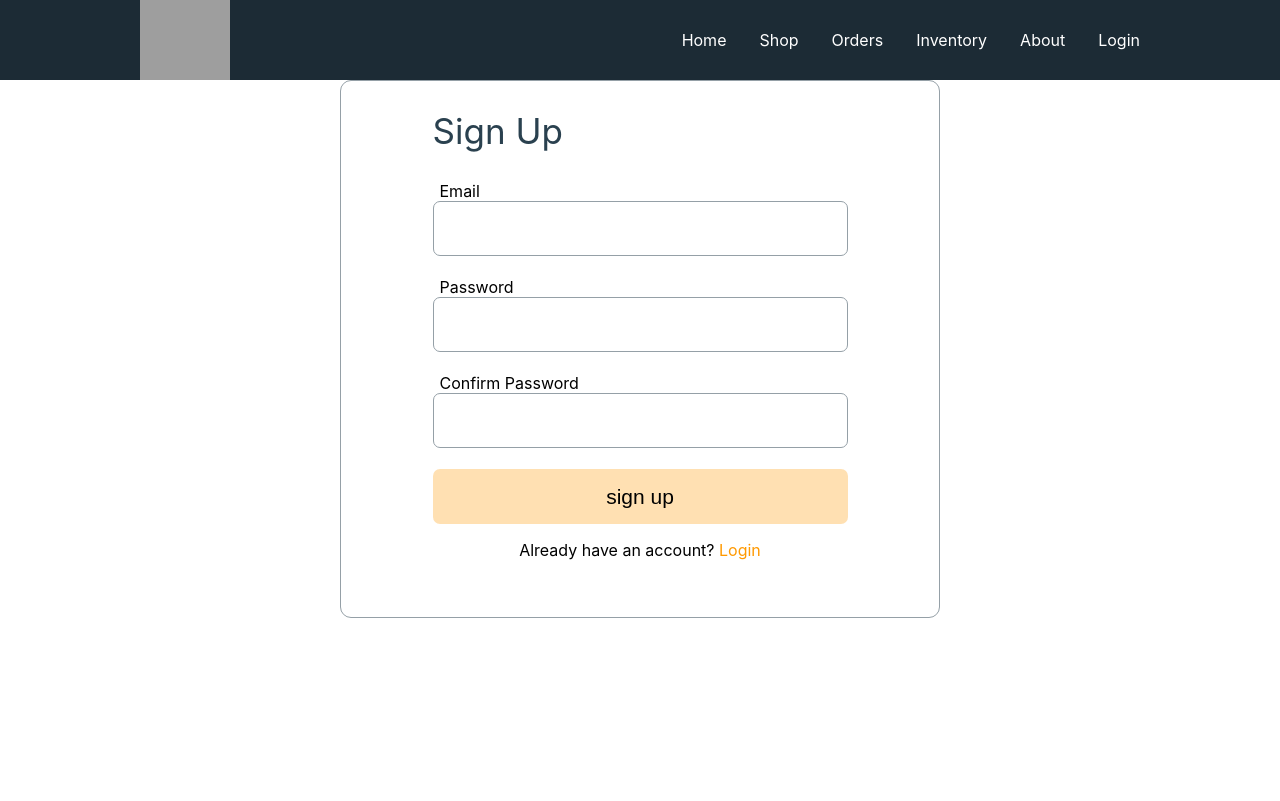
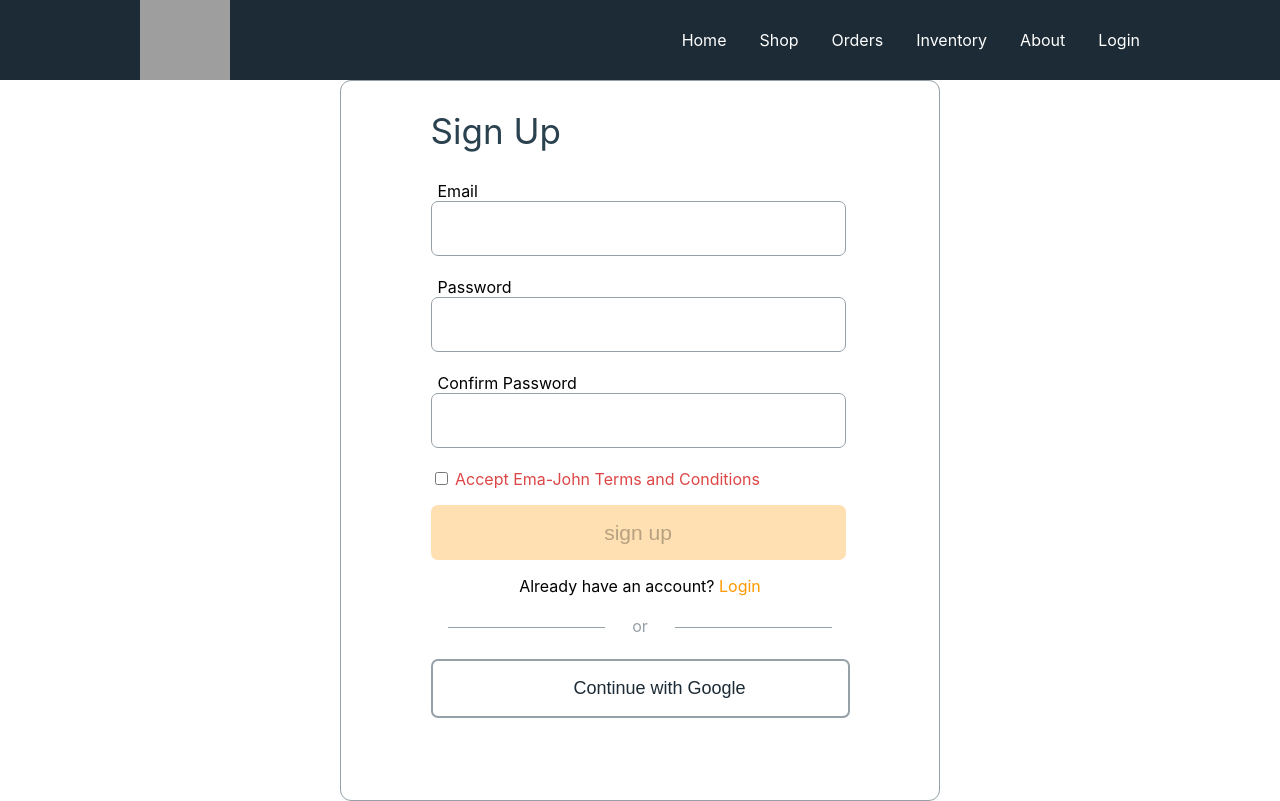
Before and after one commit to arnobtarafder/ema-john-package, a React (Create React App) app: page /signup in a window 1280 px wide. Built offline with nearby package versions, Linux system fonts and the light colour scheme; no server answers; grey boxes are pictures that could not be loaded.

Commit message:
google auth & loading style implemented

```diff
--- a/src/components/Login/Login.css
+++ b/src/components/Login/Login.css
@@ -37,6 +37,7 @@
     border: none;
     font-size: 21px;
     cursor: pointer;
+    color: #2A414F;
 }
 .form-submit:hover {
   background-color: rgba(255, 153, 0, 0.5);
--- a/src/components/Login/Login.js
+++ b/src/components/Login/Login.js
@@ -1,10 +1,11 @@
-import React, { useState } from 'react';
-import { useSignInWithEmailAndPassword } from 'react-firebase-hooks/auth';
+import React, { useEffect, useState } from 'react';
+import { useSignInWithEmailAndPassword, useSignInWithGoogle } from 'react-firebase-hooks/auth';
 import { Link, useLocation, useNavigate } from 'react-router-dom';
 import auth from '../../firebase.init';
 import './Login.css'
 
 const Login = () => {
+    const [signInWithGoogle, googleUser, googleLoading] = useSignInWithGoogle(auth);
     const [email, setEmail] = useState("")
     const [password, setPassword] = useState("")
     const navigate = useNavigate();
@@ -25,13 +26,29 @@ const Login = () => {
         setPassword(event.target.value)
     }
 
-    if(user) {
-        navigate(from, {replace: true})
-    }
+    useEffect( () => {
+        if(user || googleUser) {
+            navigate(from, {replace: true})
+        }
+    }, [user, googleUser])
 
     const handleUserLogin = (event) => {
         event.preventDefault();
         signInWithEmailAndPassword(email, password)
+    }
+
+    if (googleLoading) {
+        return <>
+            <div class="loading-container">
+                <div class="loading-span-container">
+                    <span class="one loading-span"></span>
+                    <span class="two loading-span"></span>
+                    <span class="three loading-span"></span>
+                    <span class="four loading-span"></span>
+                </div>
+
+            </div>
+        </>
     }
 
     return (
@@ -65,7 +82,9 @@ const Login = () => {
            </div>
 
             <div className='input-wrapper'>
-            <button className='google-auth'>
+            <button
+                onClick={() => signInWithGoogle()}
+                className='google-auth'>
                 <img src='https://cdn4.iconfinder.com/data/icons/new-google-logo-2015/400/new-google-favicon-32.png' alt='' />
                 <p className="my-auto"> Continue with Google </p>
             </button>
--- a/src/components/Orders/Orders.js
+++ b/src/components/Orders/Orders.js
@@ -1,14 +1,14 @@
-import React, { useState } from 'react';
-import './Orders.css'
-import { Link, useNavigate } from 'react-router-dom';
+import React from 'react';
+import { useNavigate } from 'react-router-dom';
 import useCart from '../../hooks/useCart';
 import useProducts from '../../hooks/useProducts'
 import { removeFromDb } from '../../utilities/fakedb';
 import Cart from '../Cart/Cart';
 import ReviewItem from '../ReviewItem/ReviewItem';
+import './Orders.css';
 
 const Orders = () => {
-    const [products, setProducts] = useProducts();
+    const [products] = useProducts();
     const [cart, setCart] = useCart(products);
     const navigate = useNavigate();
 
@@ -38,9 +38,7 @@ const Orders = () => {
 
                 <div className="cart-container">
                     <Cart cart = {cart}>
-                        <Link to="/shipment">
                         <button onClick={()=>navigate('/shipment')}>Proceed Shipping </button>
-                        </Link>
                     </Cart>
                 </div>
             </div>
--- a/src/components/Shipment/Shipment.js
+++ b/src/components/Shipment/Shipment.js
@@ -1,4 +1,3 @@
-import { createUserWithEmailAndPassword } from 'firebase/auth';
 import React, { useState } from 'react';
 import { useAuthState } from 'react-firebase-hooks/auth';
 import auth from '../../firebase.init';
@@ -6,10 +5,10 @@ import auth from '../../firebase.init';
 const Shipment = () => {
     const [user] = useAuthState(auth)
     const [name, setName] = useState("");
-    const [email, setEmail] = useState("");
+    const [email] = useState("");
     const [address, setAddress] = useState("");
     const [phone, setPhone] = useState("");
-    const [error, setError] = useState("");
+    const [error] = useState("");
 
     const handleNameBlur = event => {
         setName(event.target.value);
@@ -18,11 +17,6 @@ const Shipment = () => {
     const handleAddressBlur = event => {
         setAddress(event.target.value);
     }
-
-    const handleEmailBlur = event => {
-        setEmail(event.target.value);
-    }
-
 
     const handlePhoneBlur = event => {
         setPhone(event.target.value);
--- a/src/components/SignUp/SignUp.css
+++ b/src/components/SignUp/SignUp.css
@@ -0,0 +1,78 @@
+.form-submit-disabled{
+        width: 415px;
+        height: 55px;
+        background-color: rgba(255, 153, 0, 0.3);
+        border-radius: 7px;
+        border: none;
+        font-size: 21px;
+        cursor: pointer;
+}
+.text-danger{
+        color: rgb(221, 70, 70);
+}
+
+.loading-container {
+        width: 100%;
+        height: 100vh;
+        position: relative;
+        background: #f6fded;
+      }
+
+      .loading-span-container {
+        width: 100px;
+        height: 100px;
+        transform: translate(-50% -50%);
+        position: absolute;
+        top: 42%;
+        left: 45%;
+      }
+
+      .loading-span {
+        display: block;
+        position: absolute;
+        width: 40%;
+        height: 40%;
+        border-radius: 50%;
+        animation: speed 2s infinite ease-in-out;
+      }
+
+      .one {
+        background: #628b4a;
+        animation-delay: 1.5s;
+      }
+
+      .two {
+        background: #d8a14e;
+        animation-delay: 1s;
+      }
+
+      .three {
+        background: #164258;
+        animation-delay: 0.5s;
+      }
+
+      .four {
+        background: #e0bcbc;
+      }
+
+      @keyframes speed {
+        0% {
+          transform: translate(0%);
+          border-radius: 50%;
+        }
+
+        25% {
+          transform: translate(150%) scale(0.5);
+          border-radius: 0%;
+        }
+
+        50% {
+          transform: translate(150%, 150%);
+          border-radius: 50%;
+        }
+
+        75% {
+          transform: translate(0, 150%) scale(0.5);
+          border-radius: 0%;
+        }
+      }
--- a/src/components/SignUp/SignUp.js
+++ b/src/components/SignUp/SignUp.js
@@ -1,10 +1,13 @@
-import React, { useState } from 'react';
+import React, { useEffect, useState } from 'react';
+import { useCreateUserWithEmailAndPassword, useSignInWithGoogle } from 'react-firebase-hooks/auth';
 import { Link, useNavigate } from 'react-router-dom';
-import { useCreateUserWithEmailAndPassword } from 'react-firebase-hooks/auth';
 import auth from '../../firebase.init';
+import './SignUp.css';
 
 const SignUp = () => {
+    const [signInWithGoogle, googleUser, googleLoading] = useSignInWithGoogle(auth);
     const [email, setEmail] = useState("");
+    const [agree, setAgree] = useState(false);
     const [password, setPassword] = useState("");
     const [confirmPassword, setConfirmPassword] = useState("");
     const [error, setError] = useState("");
@@ -25,17 +28,33 @@ const SignUp = () => {
         setConfirmPassword(event.target.value);
     }
 
-    if(user){
-        navigate('/')
+    useEffect(() => {
+        if (user || googleUser) {
+            navigate("/home")
+        }
+    }, [user || googleUser])
+
+    if (googleLoading) {
+        return <>
+            <div class="loading-container">
+                <div class="loading-span-container">
+                    <span class="one loading-span"></span>
+                    <span class="two loading-span"></span>
+                    <span class="three loading-span"></span>
+                    <span class="four loading-span"></span>
+                </div>
+
+            </div>
+        </>
     }
 
     const handleCreateUser = (event) => {
         event.preventDefault();
-        if(password !== confirmPassword) {
+        if (password !== confirmPassword) {
             setError("Your two passwords did not match")
             return;
         }
-        if(password.length < 6) {
+        if (password.length < 6) {
             setError("Password must be 6 characters or long")
             console.log(password.length);
             return;
@@ -58,21 +77,29 @@ const SignUp = () => {
                 <form onSubmit={handleCreateUser}>
                     <div className="input-group">
                         <label htmlFor="email">Email</label>
-            <input onBlur={handleEmailBlur} type="email" name='email' required/>
+                        <input onBlur={handleEmailBlur} type="email" name='email' required />
                     </div>
 
                     <div className="input-group">
                         <label htmlFor="password">Password</label>
-            <input onBlur={handlePasswordBlur} type="password" name="password" id="" required/>
+                        <input onBlur={handlePasswordBlur} type="password" name="password" id="" required />
                     </div>
 
                     <div className="input-group">
                         <label htmlFor="confirm-password">Confirm Password</label>
-            <input onBlur={handleConfirmPasswordBlur} type="password" name="confirm-password" id="" required/>
+                        <input onBlur={handleConfirmPasswordBlur} type="password" name="confirm-password" id="" required />
+                    </div>
 
-        </div>
-        <p style={{color: "red"}}>{error || hookError}</p>
-        <input type="submit" value="sign up" className='form-submit'/>
+                    <input onClick={() => setAgree(!agree)} className='' type="checkbox" name="terms" id="terms" />
+                    <label className={`${agree ? '' : 'text-danger'}`} htmlFor="terms"> Accept Ema-John Terms and Conditions</label>
+
+
+                    <p style={{ color: "red" }}>{error || hookError}</p>
+                    <input
+                        disabled={!agree}
+                        type="submit"
+                        value="sign up"
+                        className={`${!agree ? "form-submit-disabled" : "form-submit"}`} />
                     {/*
         <div className='horizontal-divider'>
               <div className='line-left' />
@@ -85,6 +112,23 @@ const SignUp = () => {
                     Already have an account? <Link className='form-link' to="/login"> Login </Link>
                 </p>
 
+
+                <div className='horizontal-divider'>
+                    <div className='line-left' />
+                    <p>or</p>
+                    <div className='line-right' />
+                </div>
+
+                <div className='input-wrapper'>
+                    <button
+                        onClick={() => signInWithGoogle()}
+                        className='google-auth'>
+                        <img src='https://cdn4.iconfinder.com/data/icons/new-google-logo-2015/400/new-google-favicon-32.png' alt='' />
+                        <p className="my-auto"> Continue with Google </p>
+                    </button>
+                </div>
+
+
             </div>
         </div>
     );
```
Also changed, not shown: src/components/Cart/Cart.js (+3 -33 lines). Lines whose indentation alone changed are shown as unchanged.
